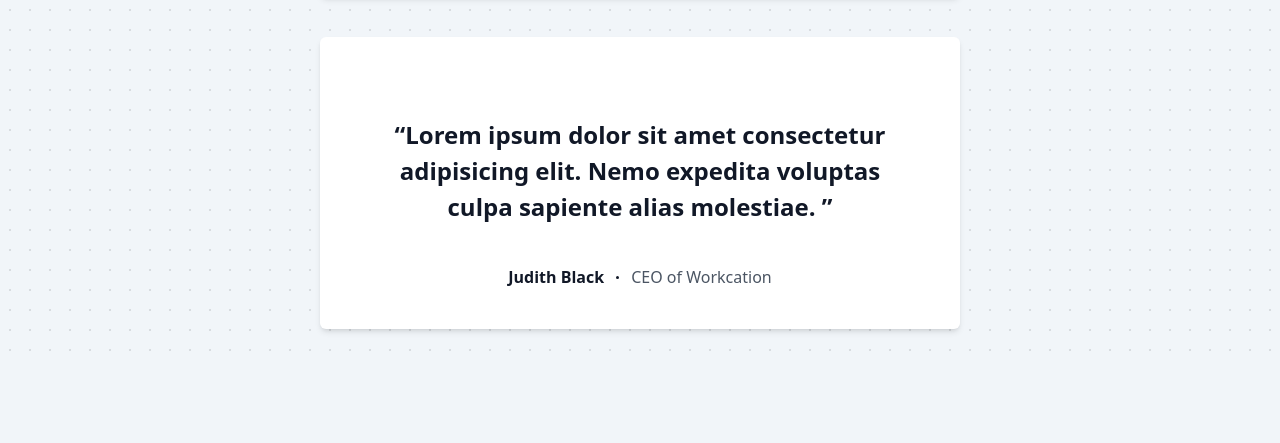
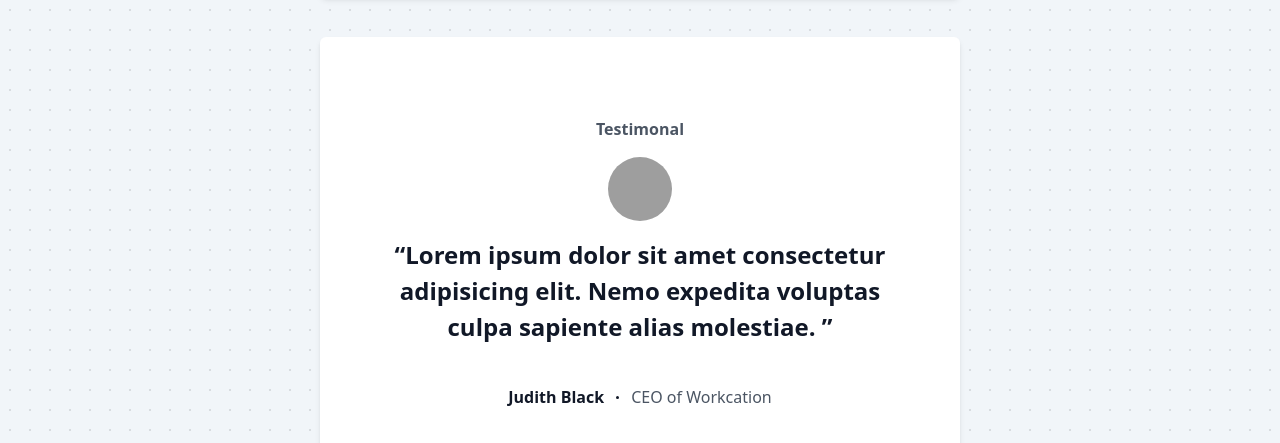
Before and after one commit to kevincannon/brush-experiment, a plain HTML site: page build/index.html in a window 1280 px wide. Shown: the part 480-923 px from the top of the page. Before the commit the page ends 849 px from the top, so only its background shows below. Drawn offline with nearby package versions, Linux system fonts and the light colour scheme; grey boxes are pictures that could not be loaded.

Commit message:
Added portrait photo

```diff
--- a/build/index.html
+++ b/build/index.html
@@ -280,9 +280,19 @@
       <div
         class="mx-auto cursor-ew-resize px-10 m-10 shadow-md bg-white p-6 rounded-md w-1/2"
       >
-        <section class="relative isolate overflow-hidden bg-white px-6 py-4">
+        <section
+          class="relative isolate overflow-hidden bg-white px-6 py-4 ignore"
+        >
           <div class="mx-auto max-w-2xl lg:max-w-4xl ignore">
-            <figure class="mt-10">
+            <figure class="mt-10 ignore">
+              <div class="text-gray-600 font-bold text-center">Testimonal</div>
+              <div class="flex items-center justify-center">
+                <img
+                  src="https://source.unsplash.com/random/800x800/?portrait"
+                  alt="Profile picture"
+                  class="h-16 w-16 rounded-full object-cover m-4"
+                />
+              </div>
               <blockquote
                 class="text-center text-xl font-semibold leading-8 text-gray-900 sm:text-2xl sm:leading-9"
               >
@@ -291,9 +301,9 @@
                   expedita voluptas culpa sapiente alias molestiae. ”
                 </p>
               </blockquote>
-              <figcaption class="mt-10">
+              <figcaption class="mt-10 ignore">
                 <div
-                  class="mt-4 flex items-center justify-center space-x-3 text-base"
+                  class="mt-4 flex items-center justify-center space-x-3 text-base ignore"
                 >
                   <div class="font-semibold text-gray-900">Judith Black</div>
                   <svg
```
Also changed, not shown: build/css/style.css.
